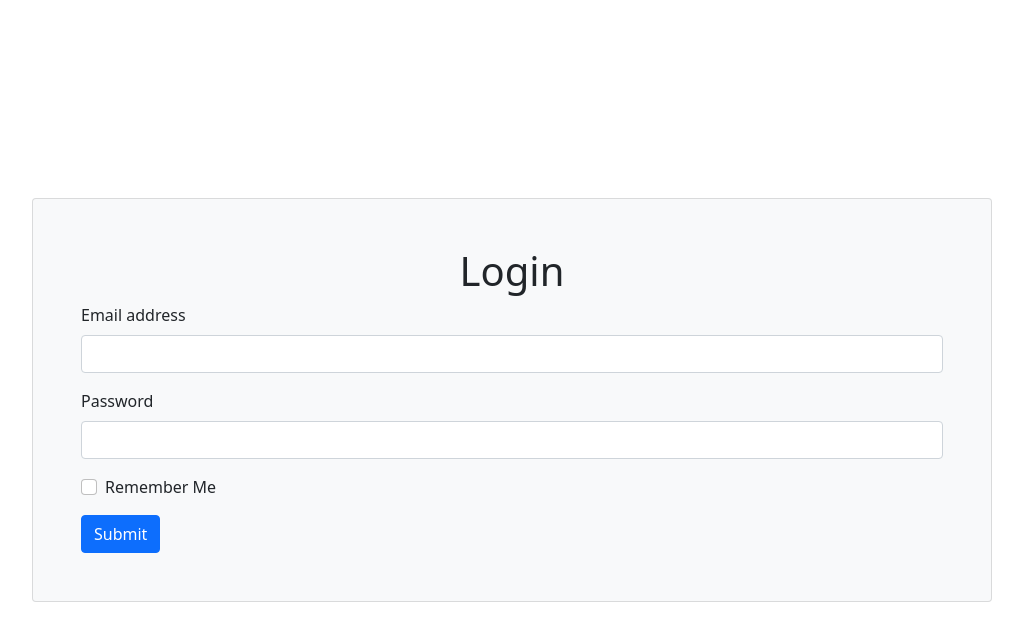
After one commit to zaltinatin/php-dasar, a PHP site: page /login.php in a window 1280 px wide. The commit adds this page. Shown: the top 641 px of the page, without its empty margins (128-1151 px from the left). Run offline with PHP 8.4, Linux system fonts and the light colour scheme.

Commit message:
Tugas 12

```diff
--- a/hapus_mahasiswa.php
+++ b/hapus_mahasiswa.php
@@ -1,6 +1,12 @@
 <?php
 session_start();
+if (!isset($_SESSION['login'])) {
+    if ($_SESSION['login'] !=true) {
+        header("Location: login.php");
+        exit;
 
+    }
+}
 $mysqli = new mysqli('localhost', 'root', '', 'mahasiswa');
 
 $NIM = $_GET['nim'];
--- /dev/null
+++ b/login.php
@@ -0,0 +1,77 @@
+<?php
+
+session_start();
+
+if(isset($_COOKIE['remember'])) {
+    if($_COOKIE['remember'] == 'true') {
+        $_SESSION['login'] = true;
+    }
+}
+
+if(isset($_SESSION['login'])) {
+    if($_SESSION['login'] == true) {
+        header("Location: mahasiswa.php");
+        exit;
+    }
+}
+
+$email = 'zaltin132@gmail.com';
+$password = 'zaltin';
+
+if(isset($_POST['email']) && isset($_POST['password'])) {
+    if($_POST['email'] != $email) {
+        echo "Email Tidak Terdaftar";
+        exit;
+    }
+
+    if($_POST['password'] != $password) {
+        echo "Password Salah";
+        exit;
+    }
+
+    if($_POST['email'] == $email && $_POST['password'] == $password) {
+        if(isset($_POST['remember'])) {
+            setcookie('remember', 'true', time() + 20);
+        }
+
+        $_SESSION['login'] = true;
+        header("Location: mahasiswa.php");
+        exit;
+    }
+}
+?>
+
+<!DOCTYPE html>
+<html lang="en">
+<head>
+    <meta charset="UTF-8">
+    <meta name="viewport" content="width=device-width, initial-scale=1.0">
+    <title>Login</title>
+
+    <!-- Bootstrap CSS -->
+    <link href="https://cdn.jsdelivr.net/npm/bootstrap@5.0.2/dist/css/bootstrap.min.css" rel="stylesheet" integrity="sha384-EVSTQN3/azprG1Anm3QDgpJLIm9Nao0Yz1ztcQTwFspd3yD65VohhpuuCOmLASjC" crossorigin="anonymous">
+
+</head>
+<body>
+<div class="position-absolute top-50 start-50 translate-middle w-75">
+        <div class="card p-5 bg-light">
+            <h1 class="text-center">Login</h1>
+            <form method="POST">
+                <div class="mb-3">
+                    <label for="exampleInputEmail1" class="form-label">Email address</label>
+                    <input type="email" class="form-control" id="exampleInputEmail1" name="email">
+                </div>
+                <div class="mb-3">
+                    <label for="exampleInputPassword1" class="form-label">Password</label>
+                    <input type="password" class="form-control" id="exampleInputPassword1" name="password">
+                </div>
+                <div class="mb-3 form-check">
+                    <input type="checkbox" class="form-check-input" id="exampleCheck1" name="remember">
+                    <label class="form-check-label" for="exampleCheck1">Remember Me</label>
+                </div>
+                <button type="submit" class="btn btn-primary">Submit</button>
+            </form>
+        </div>
+    </div>
+</body>
+</html>
```
Also changed, not shown: edit_mahasiswa.php (+7 -0 lines), logout.php (added, +11 -0 lines), mahasiswa.php (+7 -4 lines), tambah_mahasiswa.php (+7 -0 lines).
